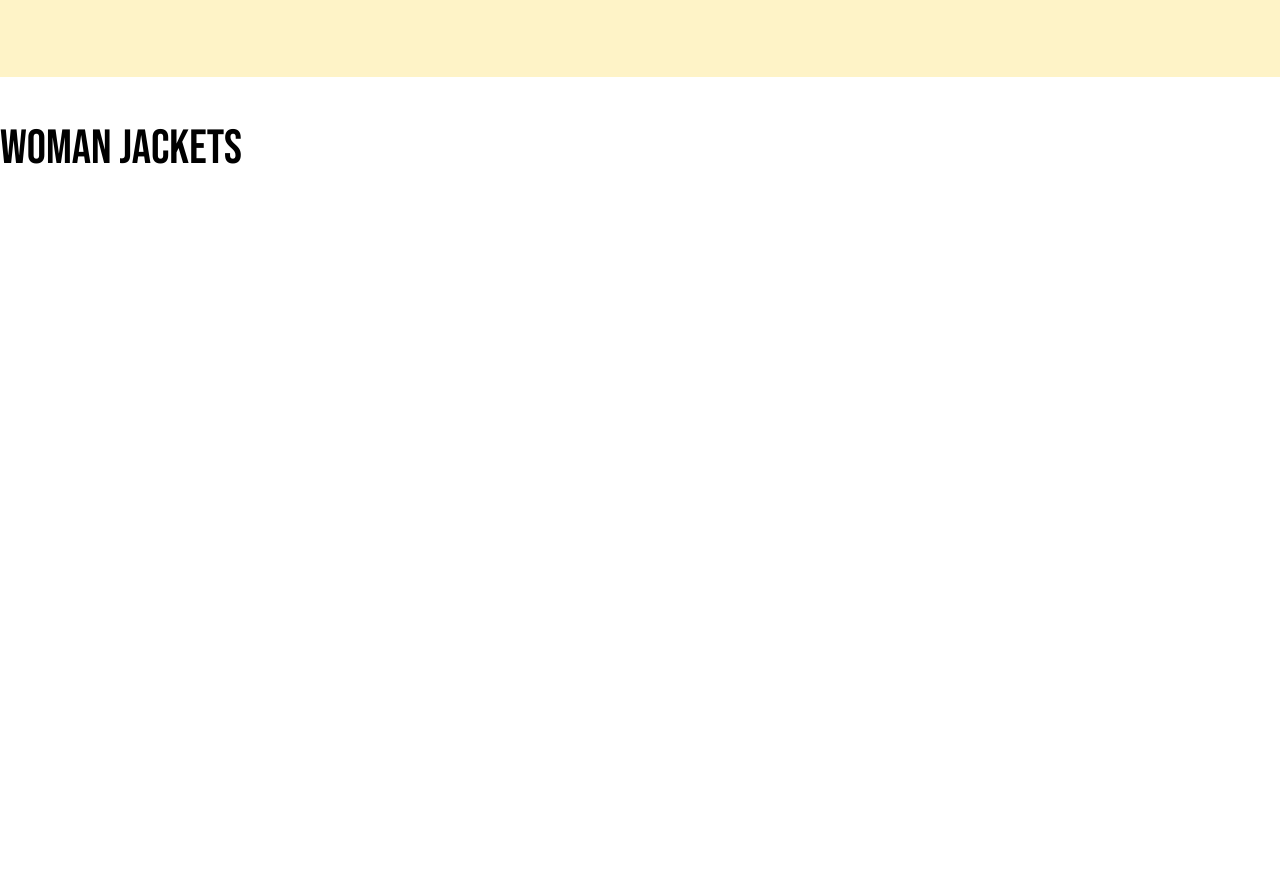
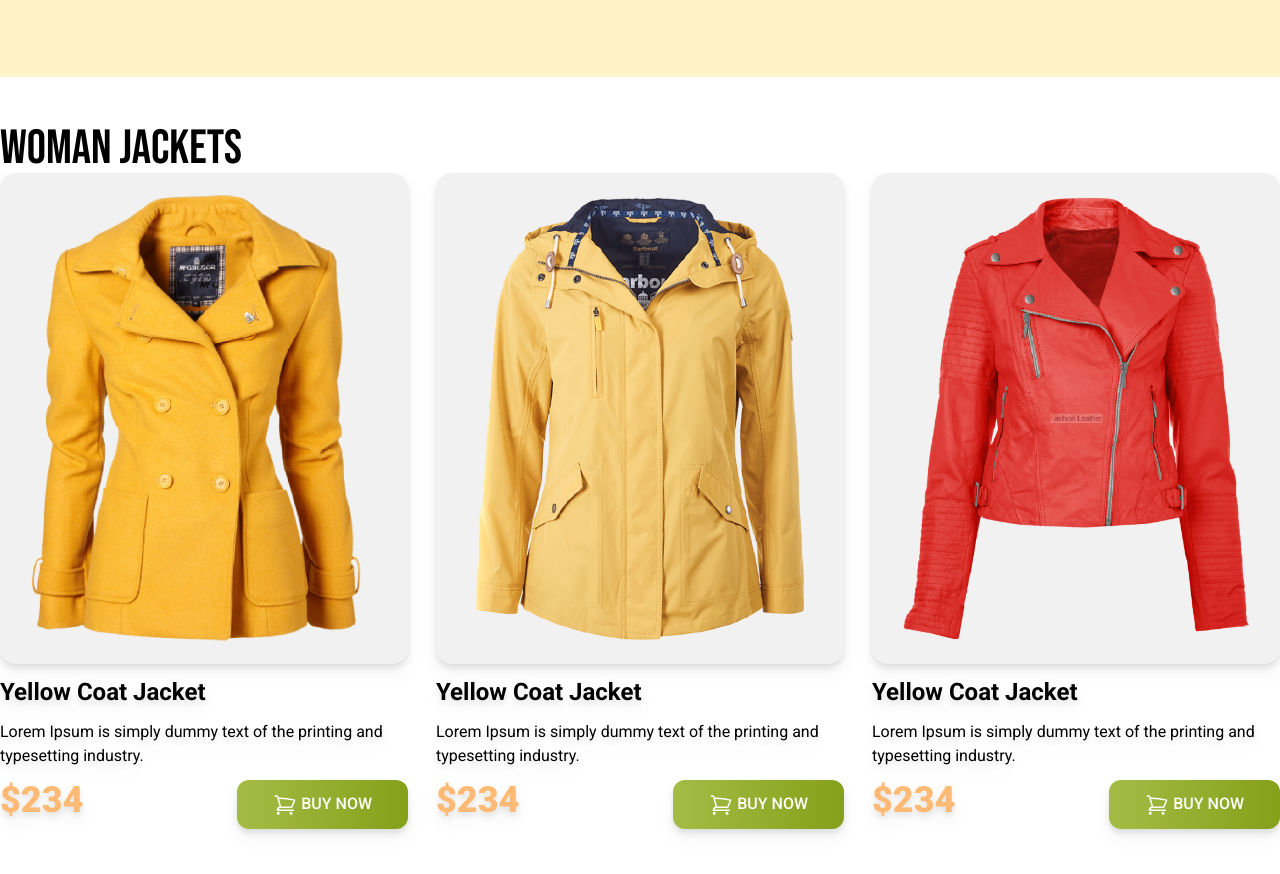
Before and after one commit to sadiaafrin67/jacket-website, a plain HTML site: page index.html in a window 1280 px wide. Shown: the part 562-1436 px from the top of the page. Before the commit the page ends 800 px from the top, so only its background shows below. Drawn offline with nearby package versions, Linux system fonts and the light colour scheme.

Commit message:
add woman jacket section

```diff
--- a/index.html
+++ b/index.html
@@ -8,9 +8,15 @@
     <link rel="preconnect" href="https://fonts.googleapis.com">
 <link rel="preconnect" href="https://fonts.gstatic.com" crossorigin>
 <link href="https://fonts.googleapis.com/css2?family=Bebas+Neue&display=swap" rel="stylesheet">
+<link rel="preconnect" href="https://fonts.googleapis.com">
+<link rel="preconnect" href="https://fonts.gstatic.com" crossorigin>
+<link href="https://fonts.googleapis.com/css2?family=Bebas+Neue&family=Roboto:wght@400;500;700;900&display=swap" rel="stylesheet">
 <style>
   .font-bebas{
     font-family: 'Bebas Neue', sans-serif;
+  }
+  .font-roboto{
+    font-family: 'Roboto', sans-serif;
   }
 </style>
 
@@ -41,9 +47,82 @@
 </div>
 </div>
   </header>
+
   <main class="max-w-7xl mx-auto">
+
    <section class="py-12">
+
   <h3 class="text-5xl font-bebas">Woman Jackets</h3>
+
+  <div class="grid grid-cols-1 md:grid-cols-2 lg:grid-cols-3 gap-7">
+
+  <div class="font-roboto space-y-3 drop-shadow-lg">
+<div class="bg-[#F1F1F1] p-5 rounded-2xl">
+
+  <img src="./images/jacket-1.png" alt="" srcset="">
+</div>
+
+  <h4 class="text-2xl font-bold">Yellow Coat Jacket </h4>
+
+  <p>Lorem Ipsum is simply dummy text of the
+    printing and typesetting industry.</p>
+
+    <div class="flex justify-between">
+     <h3 class="font-black text-4xl text-orange-300">$234</h3>
+     <button class="py-3 px-9 rounded-xl uppercase bg-gradient-to-r from-[#A4BC46] to-[#85A019] ... text-white font-medium	">
+      <svg xmlns="http://www.w3.org/2000/svg" fill="none" viewBox="0 0 24 24" stroke-width="1.5" stroke="currentColor" class="w-6 h-6 inline" >
+        <path stroke-linecap="round" stroke-linejoin="round" d="M2.25 3h1.386c.51 0 .955.343 1.087.835l.383 1.437M7.5 14.25a3 3 0 00-3 3h15.75m-12.75-3h11.218c1.121-2.3 2.1-4.684 2.924-7.138a60.114 60.114 0 00-16.536-1.84M7.5 14.25L5.106 5.272M6 20.25a.75.75 0 11-1.5 0 .75.75 0 011.5 0zm12.75 0a.75.75 0 11-1.5 0 .75.75 0 011.5 0z" />
+      </svg>
+
+      Buy Now</button>
+    </div>
+  </div>
+  <div class="font-roboto space-y-3 drop-shadow-lg">
+<div class="bg-[#F1F1F1] p-5 rounded-2xl">
+
+  <img src="./images/jacket-2.png" alt="" srcset="">
+</div>
+
+  <h4 class="text-2xl font-bold">Yellow Coat Jacket </h4>
+
+  <p>Lorem Ipsum is simply dummy text of the
+    printing and typesetting industry.</p>
+
+    <div class="flex justify-between">
+     <h3 class="font-black text-4xl text-orange-300">$234</h3>
+     <button class="py-3 px-9 rounded-xl uppercase bg-gradient-to-r from-[#A4BC46] to-[#85A019] ... text-white font-medium	">
+      <svg xmlns="http://www.w3.org/2000/svg" fill="none" viewBox="0 0 24 24" stroke-width="1.5" stroke="currentColor" class="w-6 h-6 inline" >
+        <path stroke-linecap="round" stroke-linejoin="round" d="M2.25 3h1.386c.51 0 .955.343 1.087.835l.383 1.437M7.5 14.25a3 3 0 00-3 3h15.75m-12.75-3h11.218c1.121-2.3 2.1-4.684 2.924-7.138a60.114 60.114 0 00-16.536-1.84M7.5 14.25L5.106 5.272M6 20.25a.75.75 0 11-1.5 0 .75.75 0 011.5 0zm12.75 0a.75.75 0 11-1.5 0 .75.75 0 011.5 0z" />
+      </svg>
+
+      Buy Now</button>
+    </div>
+  </div>
+  <div class="font-roboto space-y-3 drop-shadow-lg">
+<div class="bg-[#F1F1F1] p-5 rounded-2xl">
+
+  <img src="./images/jacket-3.png" alt="" srcset="">
+</div>
+
+  <h4 class="text-2xl font-bold">Yellow Coat Jacket </h4>
+
+  <p>Lorem Ipsum is simply dummy text of the
+    printing and typesetting industry.</p>
+
+    <div class="flex justify-between">
+     <h3 class="font-black text-4xl text-orange-300">$234</h3>
+     <button class="py-3 px-9 rounded-xl uppercase bg-gradient-to-r from-[#A4BC46] to-[#85A019] ... text-white font-medium	">
+      <svg xmlns="http://www.w3.org/2000/svg" fill="none" viewBox="0 0 24 24" stroke-width="1.5" stroke="currentColor" class="w-6 h-6 inline" >
+        <path stroke-linecap="round" stroke-linejoin="round" d="M2.25 3h1.386c.51 0 .955.343 1.087.835l.383 1.437M7.5 14.25a3 3 0 00-3 3h15.75m-12.75-3h11.218c1.121-2.3 2.1-4.684 2.924-7.138a60.114 60.114 0 00-16.536-1.84M7.5 14.25L5.106 5.272M6 20.25a.75.75 0 11-1.5 0 .75.75 0 011.5 0zm12.75 0a.75.75 0 11-1.5 0 .75.75 0 011.5 0z" />
+      </svg>
+
+      Buy Now</button>
+    </div>
+  </div>
+  </div>
+   </section>
+   <section>
+
    </section>
   </main>
   <footer>
```
